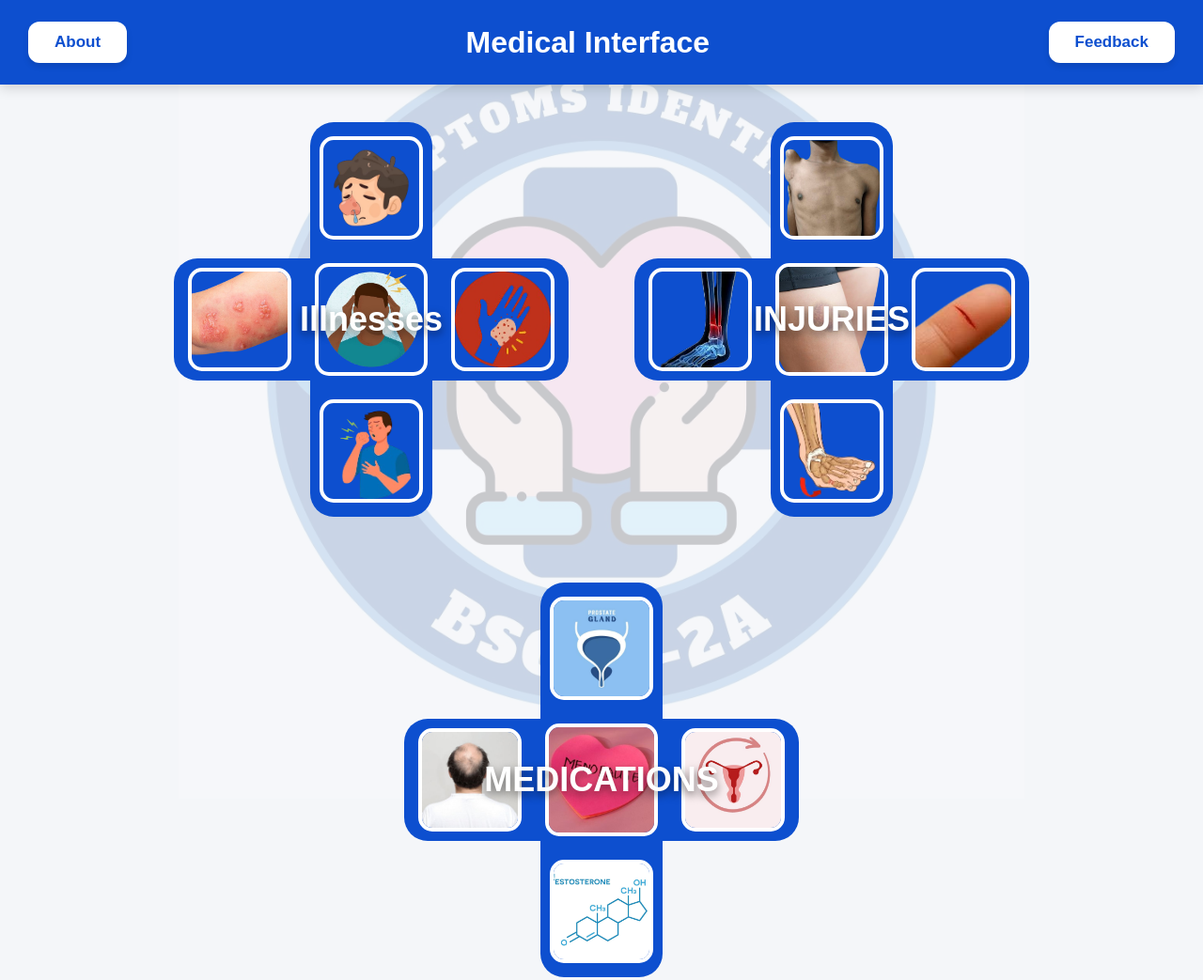
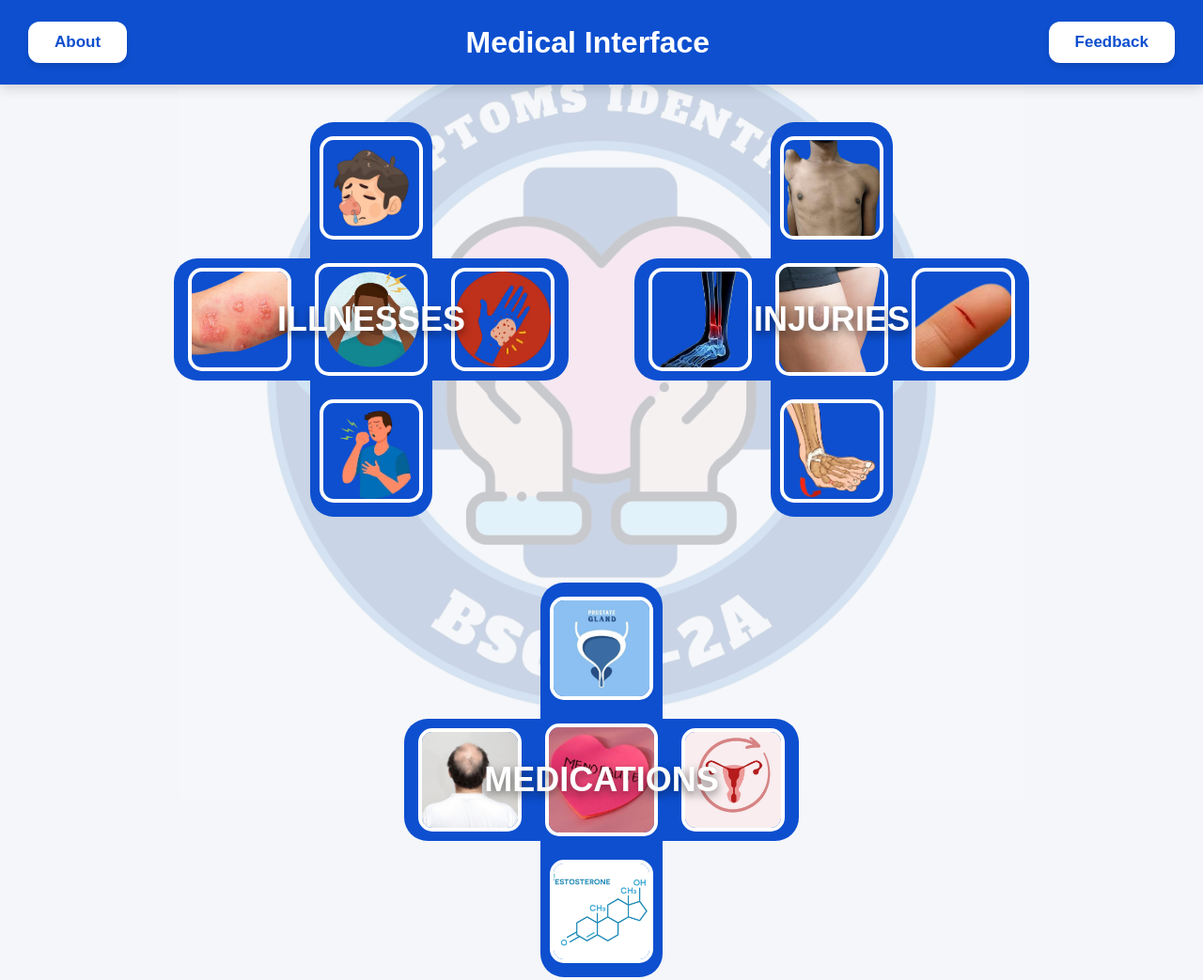
Before and after one commit to Emmanuel-dev0307/webdev-finals, a plain HTML site: page index.html in a window 1280 px wide. Shown: the whole page at 94% size. Drawn offline with Linux system fonts and the light colour scheme.

Commit message:
sixthfix

```diff
--- a/index.html
+++ b/index.html
@@ -55,7 +55,7 @@
         <img src="images/headthumb-removebg-preview.png" alt="">
     </div>
 
-    <div class="cross-label">Illnesses</div>
+    <div class="cross-label">ILLNESSES</div>
 
 </button>
 
```
